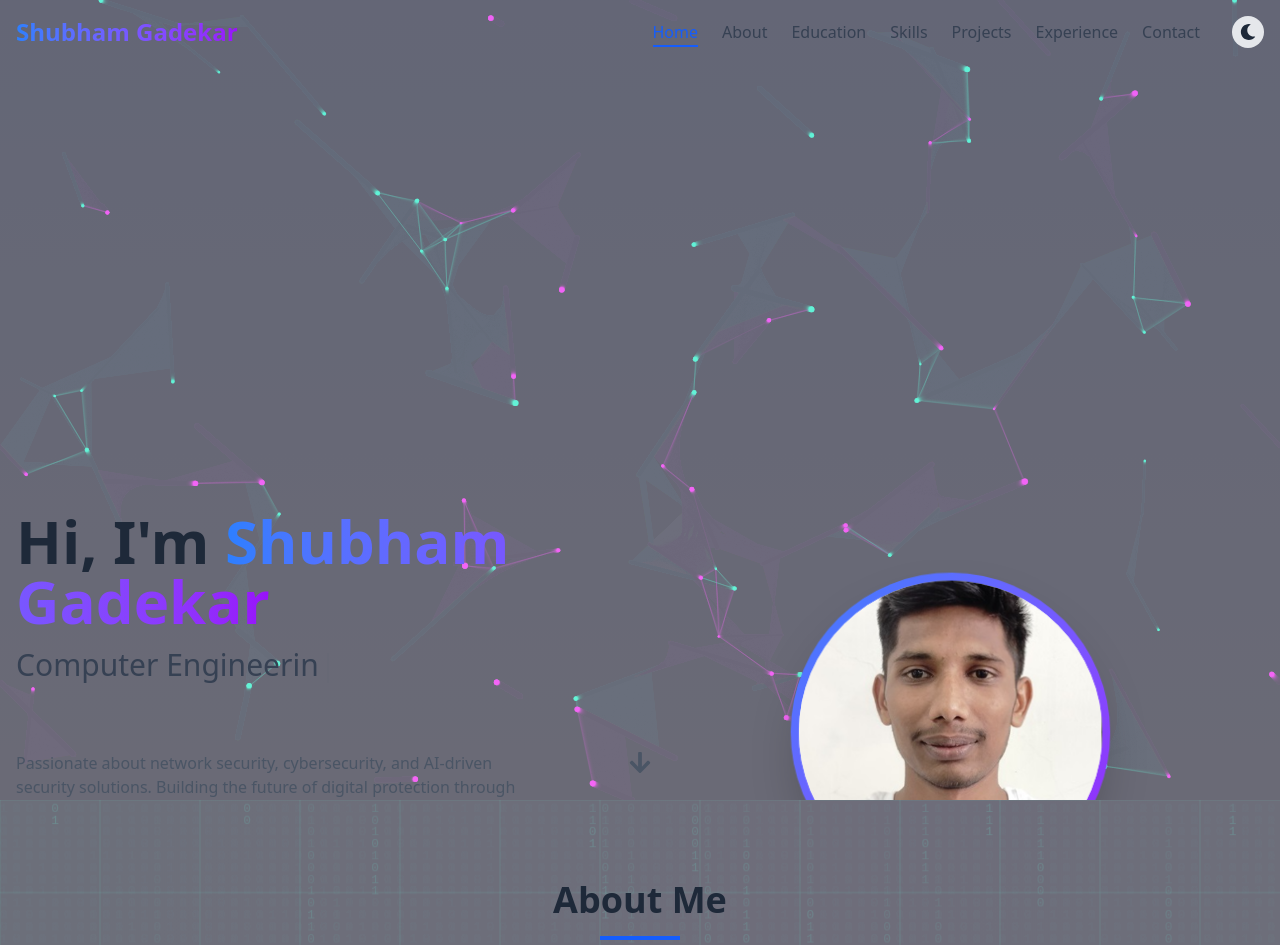
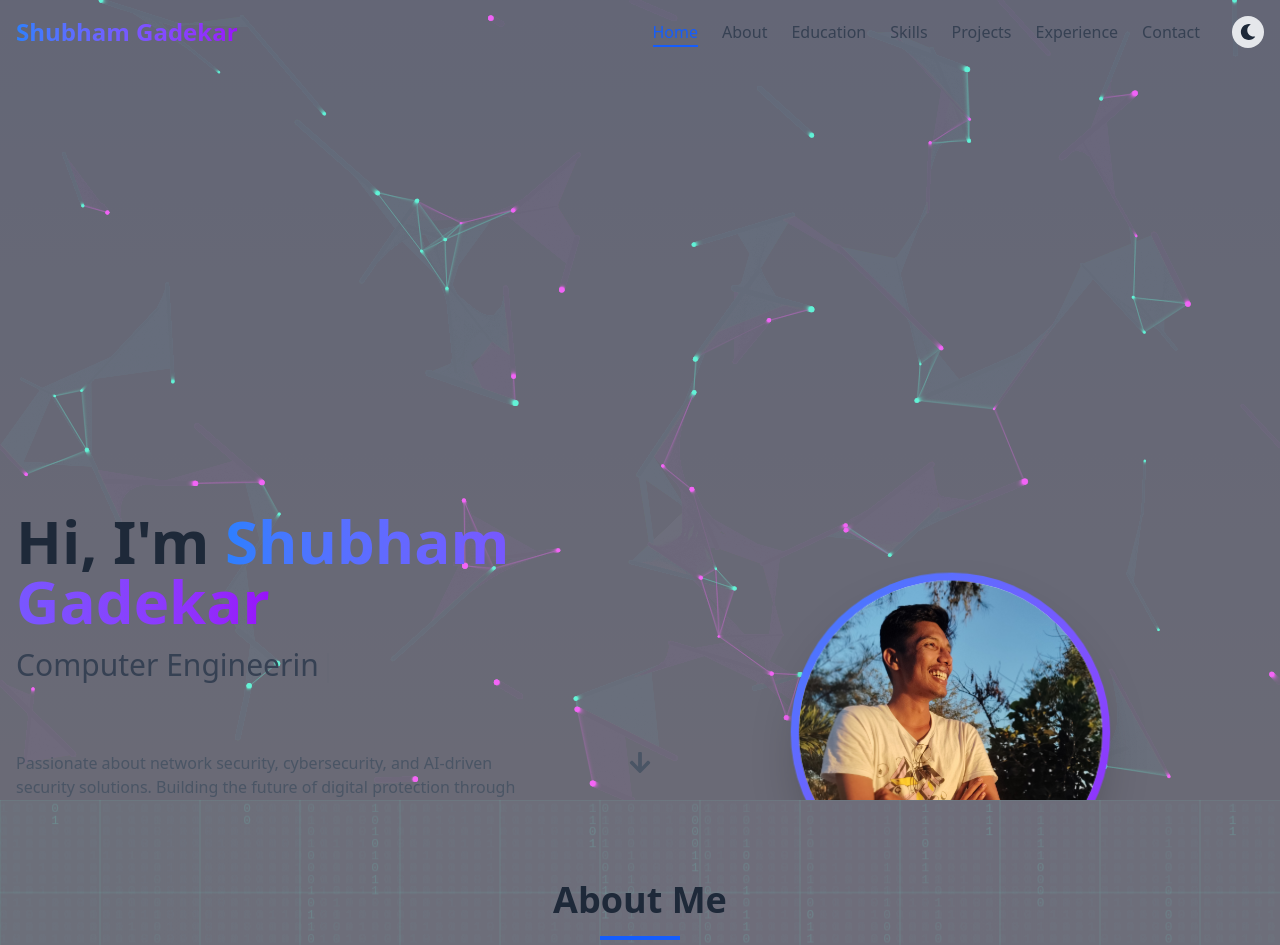
Before and after one commit to Shubhamgadekar2004/Portfolio, a React (Vite) app: page / in a window 1280 px wide. Shown: the top 945 px of the page. Built offline with nearby package versions, Linux system fonts and the light colour scheme.

Commit message:
Change image source from photo1.png to photo1.jpg

```diff
--- a/src/components/Hero.jsx
+++ b/src/components/Hero.jsx
@@ -121,7 +121,7 @@ const Hero = ({ setActiveSection }) => {
           >
             <div className="absolute inset-2 bg-white dark:bg-gray-800 rounded-full flex items-center justify-center">
             <img
-  src="photo1.png"
+  src="photo1.jpg"
   alt="Profile"
   className="w-full h-full object-cover rounded-full"
 />
```
